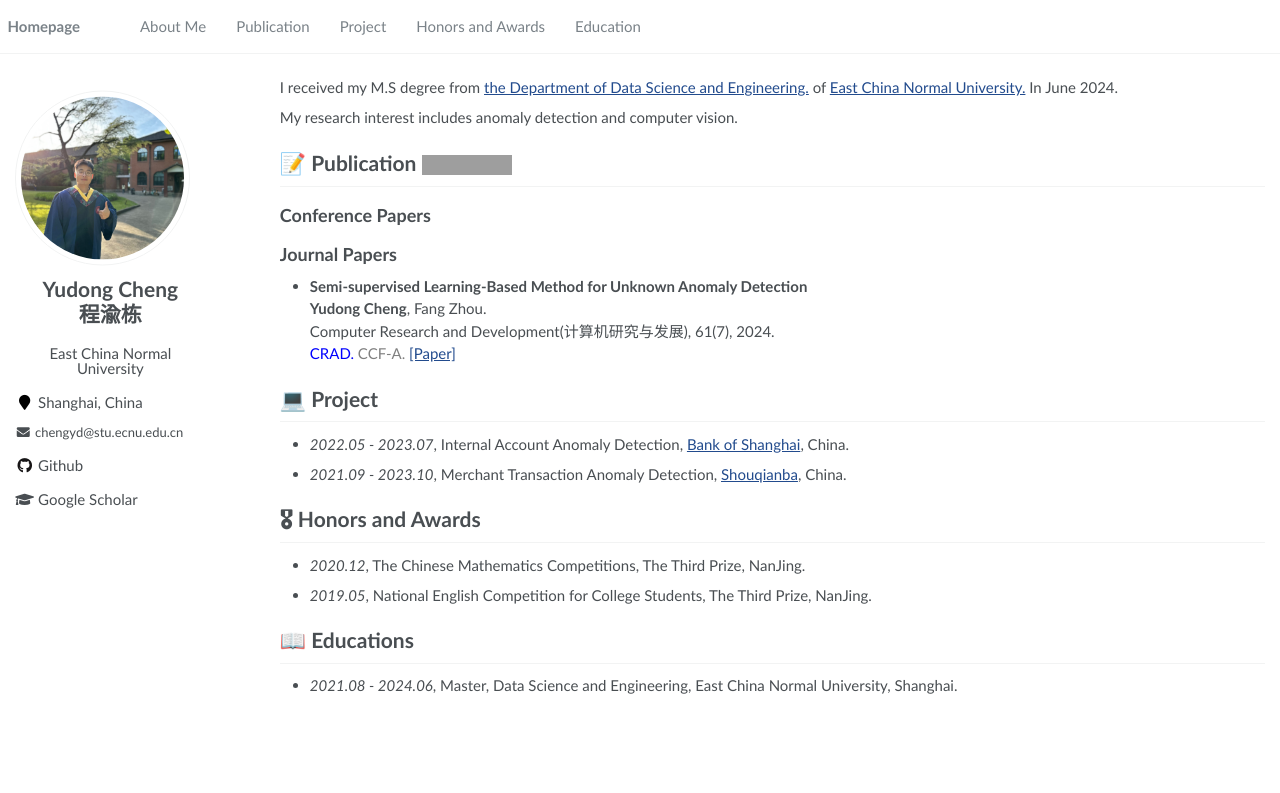
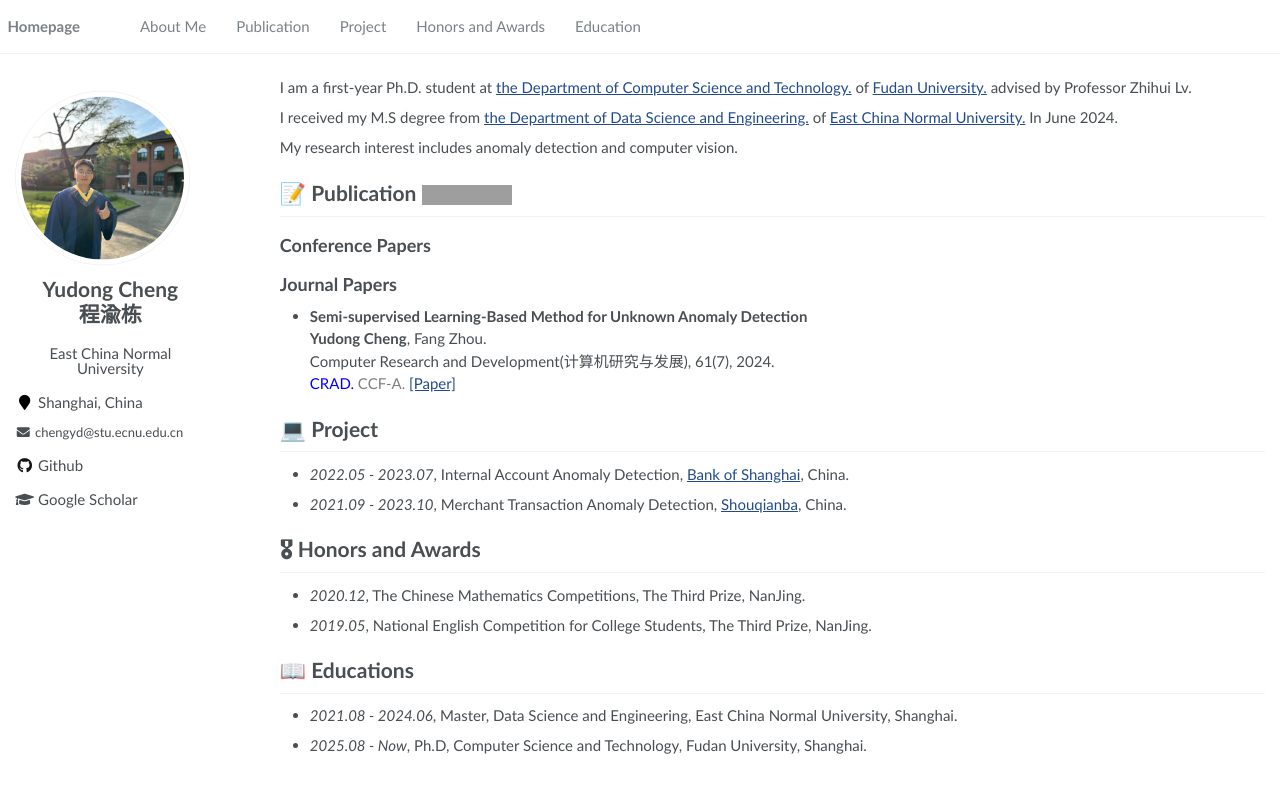
Before and after one commit to cyd24/cyd24.github.io, a Jekyll site: the page built from _pages/about.md, in a window 1280 px wide. Shown: the top 793 px of the page. Built offline with Jekyll 4.4.1, drawn with Linux system fonts in a browser that asks for light colours; grey boxes are pictures that could not be loaded.

Commit message:
Update about.md

```diff
--- a/_pages/about.md
+++ b/_pages/about.md
@@ -17,6 +17,7 @@ redirect_from:
 
 <span class='anchor' id='about-me'></span>
 
+I am a first-year Ph.D. student at [the Department of Computer Science and Technology.](https://cs.fudan.edu.cn/) of [Fudan University.](https://www.fudan.edu.cn/) advised by Professor Zhihui Lv.
 
 I received my M.S degree from [the Department of Data Science and Engineering.](https://dase.ecnu.edu.cn/) of [East China Normal University.](https://www.ecnu.edu.cn/) In June 2024.
 
@@ -49,3 +50,4 @@ Computer Research and Development(计算机研究与发展), 61(7), 2024. <br>
 
 # 📖 Educations
 - *2021.08 - 2024.06*, Master, Data Science and Engineering, East China Normal University, Shanghai.
+- *2025.08 - Now*, Ph.D, Computer Science and Technology, Fudan University, Shanghai.
```
